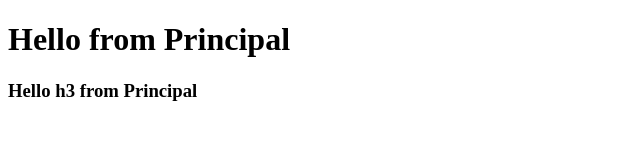
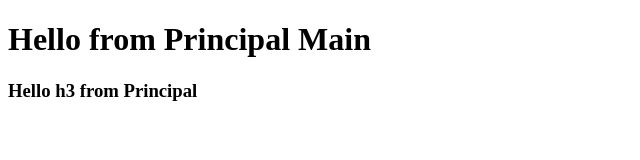
Before and after one commit to santa-alfredo/Principal, a plain HTML site: page index.html in a window 1280 px wide. Shown: the whole page, without its empty margins (0-640 px from the left). Drawn offline with Linux system fonts and the light colour scheme.

Commit message:
m mh1 mtxt

```diff
--- a/index.html
+++ b/index.html
@@ -7,7 +7,7 @@
     <title>Document</title>
 </head>
 <body>
-    <h1>Hello from Principal</h1>
+    <h1>Hello from Principal Main</h1>
     <h3>Hello h3 from Principal</h3>
 </body>
 </html>
```
Also changed, not shown: main.txt.
